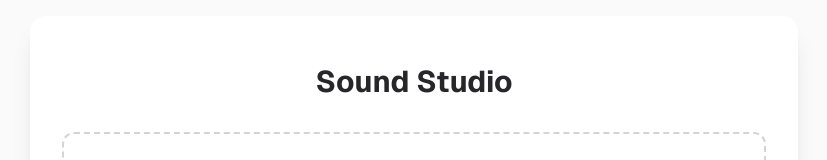
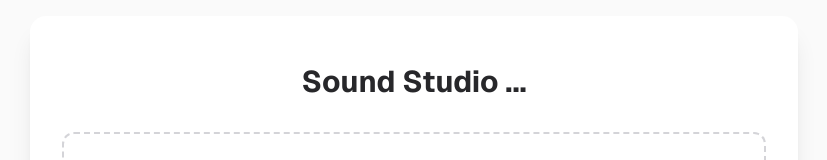
Before and after one commit to warmcoding/sound, a Next.js app: page / in a window 1280 px wide. Shown: the top 160 px of the page, without its empty margins (226-1053 px from the left). Built offline with nearby package versions, Linux system fonts and the light colour scheme.

Commit message:
upload file

```diff
--- a/app/page.tsx
+++ b/app/page.tsx
@@ -190,7 +190,7 @@ export default function Home() {
     <div className="flex flex-col flex-1 items-center justify-center bg-zinc-50 font-sans dark:bg-black p-4 min-h-screen">
       <main className="flex flex-1 w-full max-w-3xl flex-col items-center gap-8 py-12 px-8 bg-white dark:bg-zinc-900 rounded-2xl shadow-xl">
         <h1 className="text-3xl font-bold text-zinc-800 dark:text-white">
-          Sound Studio
+          Sound Studio ...
         </h1>
 
         {/* 上传区域 */}
```
